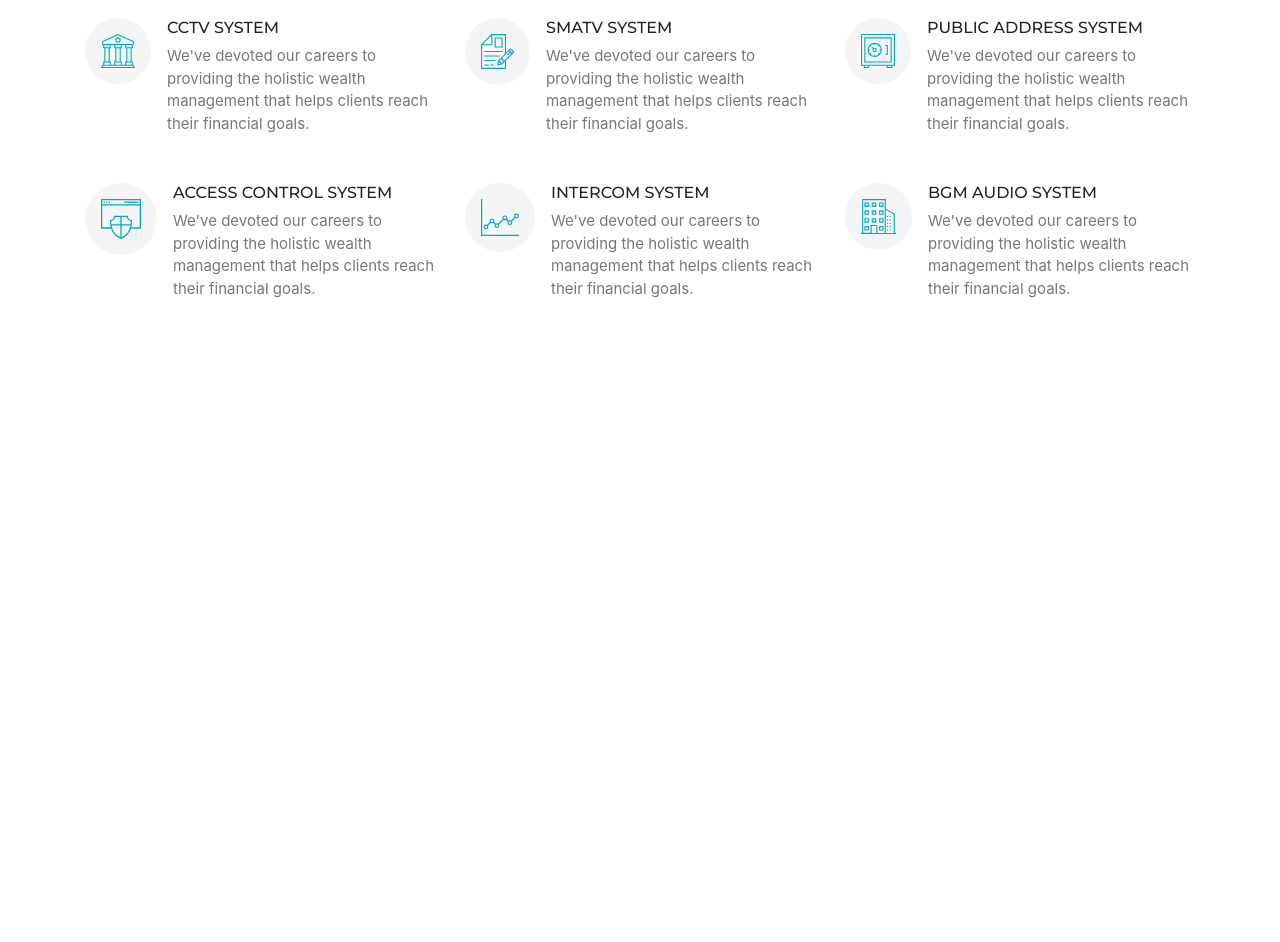
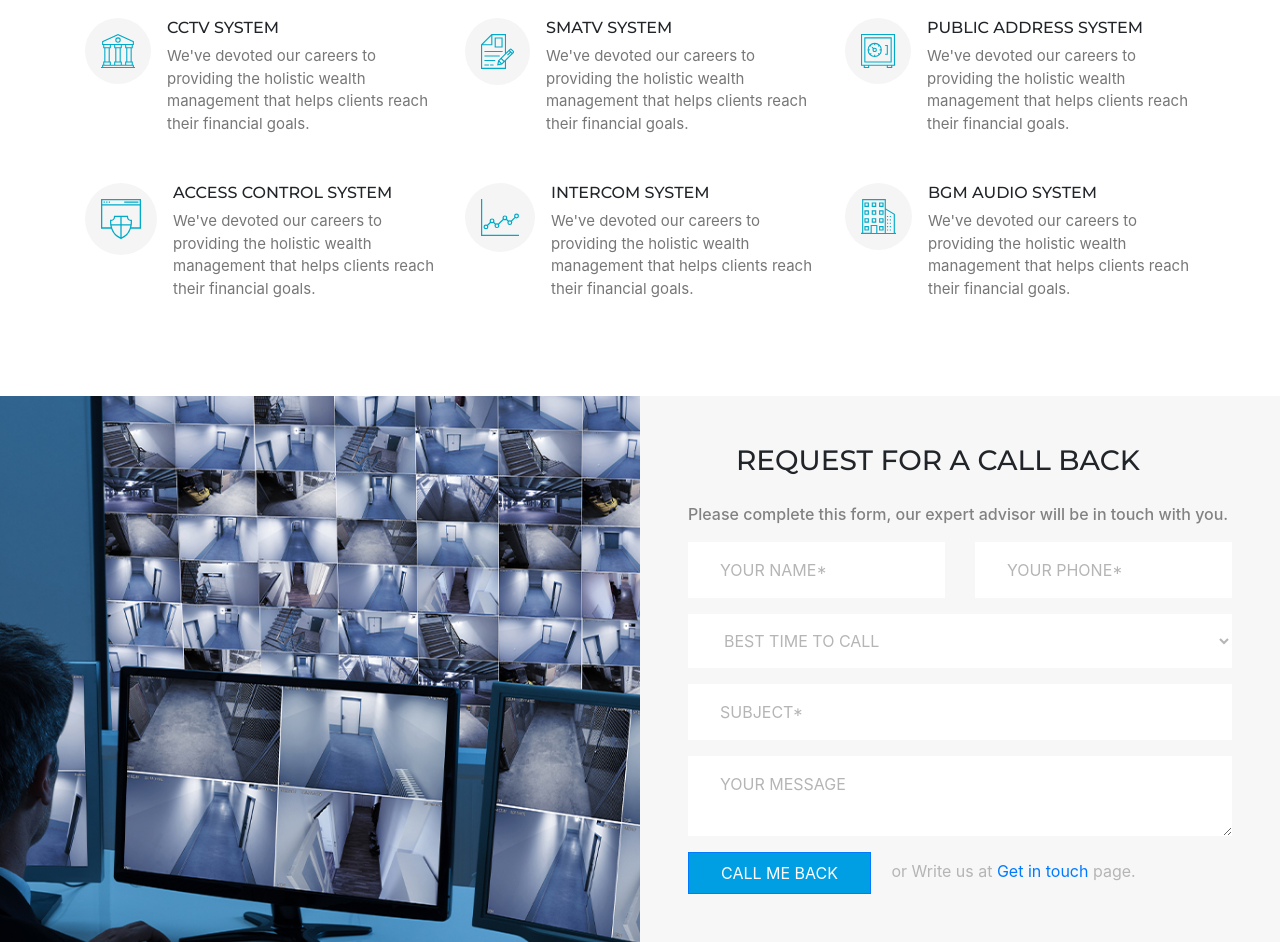
Before and after one commit to rahul0010/netco, a website: page app/index.html in a window 1280 px wide. Shown: the part 1737-2679 px from the top of the page. Before the commit the page ends 2037 px from the top, so only its background shows below. Drawn offline with Linux system fonts and the light colour scheme.

Commit message:
Added contact form

```diff
--- a/app/index.html
+++ b/app/index.html
@@ -135,7 +135,7 @@
                 Certified Investment
                 Management Analyst, an attorney, and a tax practitioner.</span>
         </div>
-        <div class="container mt-5">
+        <div class="container mt-5 pb-5">
             <div class="row">
                 <div class="col-sm-12 col-md-6 col-lg-4 text-center mt-5">
                     <div class="expertise">
@@ -169,8 +169,7 @@
                     <div class="expertise">
                         <div class="expertise__img">
                             <div class="expertise__img-background">
-                                <img src="./img/locker.svg" alt="Public Address System"
-                                    class="expertise__img-image">
+                                <img src="./img/locker.svg" alt="Public Address System" class="expertise__img-image">
                             </div>
                         </div>
                         <div class="expertise__info">
@@ -228,6 +227,47 @@
             </div>
         </div>
     </section>
+    <section id="contact-us" class="mt-5 container-fluid contact">
+        <div class="row">
+            <div class="col-sm-12 col-md-6 contact__img--container">
+                <img src="./img/contact_img.jpg" alt="Contact us" class="contact__img">
+            </div>
+            <div class="col-sm-12 col-md-6 p-5">
+                <h3 class="contact__heading px-5">Request for a call back</h3>
+                <span class="contact__text d-inline-block mt-3">Please complete this form, our expert advisor will be in
+                    touch with you.
+                </span>
+                <form action="#" class="form mt-3">
+                    <div class="row">
+                        <div class="col-lg-6 form-group">
+                            <input type="text" class="form-control" placeholder="Your Name*">
+                        </div>
+                        <div class="col-lg-6 form-group">
+                            <input type="text" class="form-control" placeholder="Your Phone*">
+                        </div>
+                    </div>
+                    <div class="form-group">
+                        <select name="" id="" class="form-control">
+                            <option value="none">BEST TIME TO CALL</option>
+                            <option value="10AM - 2PM">10AM - 2PM</option>
+                            <option value="2PM - 5PM">2PM - 5PM</option>
+                        </select>
+                    </div>
+                    <div class="form-group">
+                        <input type="text" class="form-control" placeholder="subject*">
+                    </div>
+                    <div class="form-group">
+                        <textarea class="form-control" placeholder="your message"></textarea>
+                    </div>
+                    <div class="btn__container">
+                        <button class="btn btn-primary mr-3">Call me back</button> <span class="cta__text">
+                            or Write us at <a href="#" class="cta__link">Get in touch</a> page.
+                        </span>
+                    </div>
+                </form>
+            </div>
+        </div>
+    </section>
     <script src="/js/jquery.min.js"></script>
     <script src="/js/popper.min.js"></script>
     <script src="/js/bootstrap.min.js"></script>
--- /dev/null
+++ b/app/sass/components/_form.scss
@@ -0,0 +1,21 @@
+.form {
+    &-control {
+        border: 0;
+        border-radius: 0;
+        height: auto;
+        padding: 1rem 2rem;
+
+        &::placeholder {
+            color: rgb(181, 181, 181);
+            text-transform: uppercase;
+        }
+    }
+
+    select {
+        color: rgb(181, 181, 181);
+    }
+
+    .cta__text {
+        color: rgb(181, 181, 181);
+    }
+}
--- /dev/null
+++ b/app/sass/layout/_contact.scss
@@ -0,0 +1,27 @@
+.contact {
+    background-color: rgb(247, 247, 247);
+    padding: none;
+
+    .contact__img {
+        width: 100%;
+        height: 100%;
+        display: inline-block;
+        transform: scale(1.1);
+        object-fit: cover;
+    }
+
+    .contact__img--container {
+        overflow: hidden;
+    }
+
+    &__heading {
+        text-transform: uppercase;
+        font-size: 28px;
+    }
+
+    &__text {
+        font-size: 16px;
+        color: rgb(130, 130, 130);
+        font-weight: 500;
+    }
+}
--- a/app/sass/main.scss
+++ b/app/sass/main.scss
@@ -4,5 +4,8 @@
 
 @import "./components/button";
 @import "./components/card";
+@import "./components/form";
 @import "./components/heading";
 @import "./components/navigation";
+
+@import "./layout/contact";
```
Also changed, not shown: app/css/style.css, app/img/contact_img.jpg (added).
